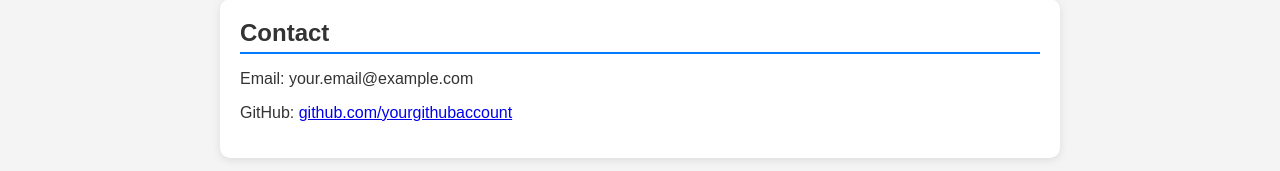
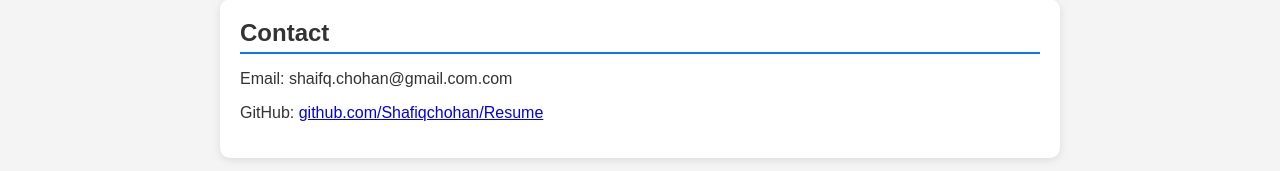
Before and after one commit to Shafiqchohan/Resume, a plain HTML site: page index.html in a window 1280 px wide. Shown: the part 1012-1183 px from the top of the page. Drawn offline with Linux system fonts and the light colour scheme.

Commit message:
Update index.html

```diff
--- a/index.html
+++ b/index.html
@@ -91,8 +91,8 @@
 
   <section>
     <h2>Contact</h2>
-    <p>Email: your.email@example.com</p>
-    <p>GitHub: <a href="https://github.com/yourgithubaccount" target="_blank">github.com/yourgithubaccount</a></p>
+    <p>Email: shaifq.chohan@gmail.com.com</p>
+    <p>GitHub: <a href="https://github.com/Shafiqchohan/Resume" target="_blank">github.com/Shafiqchohan/Resume</a></p>
   </section>
 
   <footer>
```
